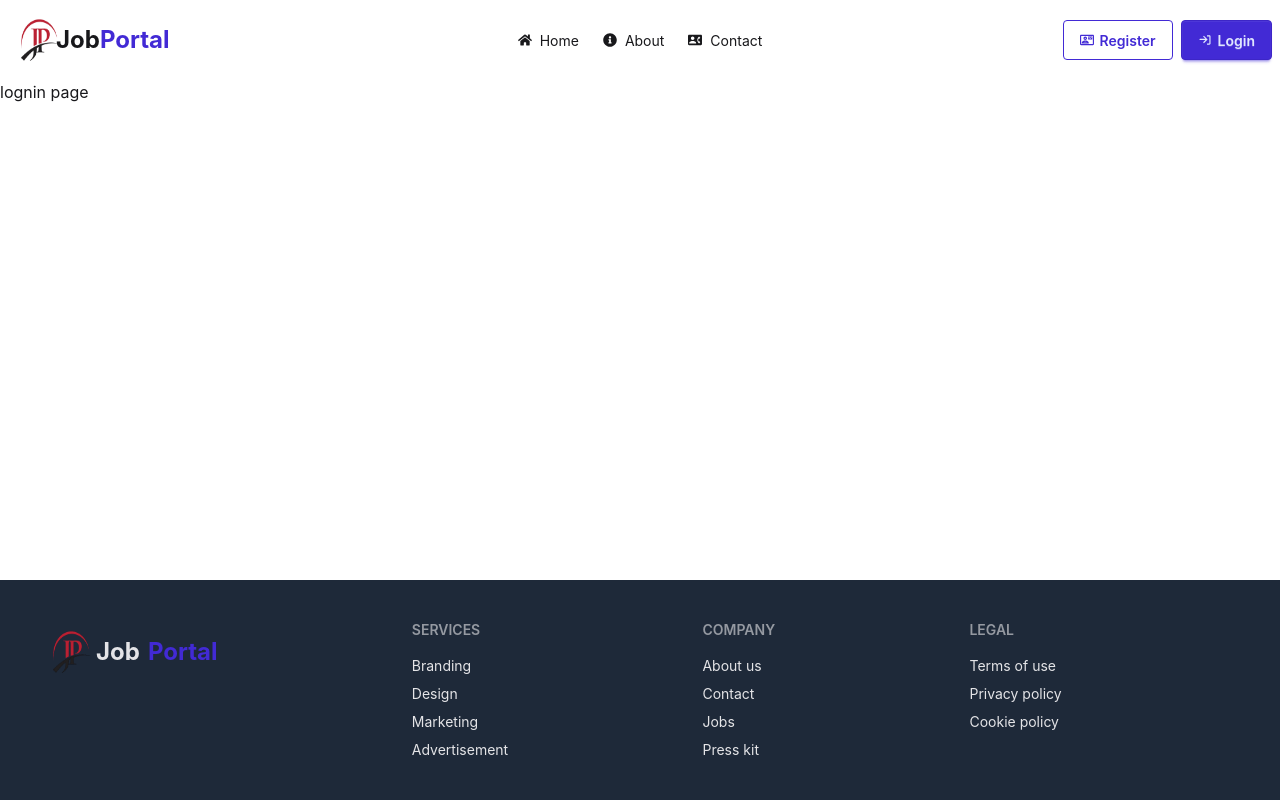
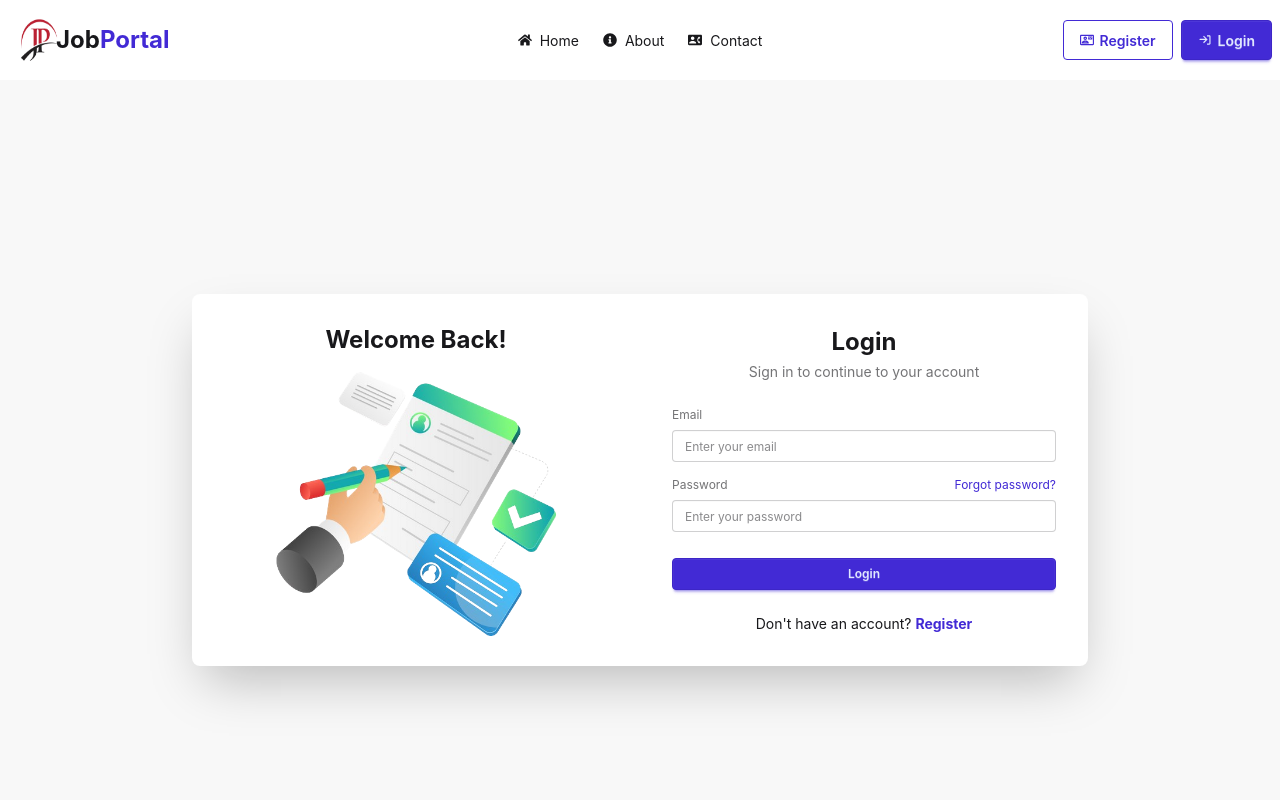
Before and after one commit to mohammademon393/jobPortal-client, a React (Vite) app: page /login in a window 1280 px wide. Shown: the top 800 px of the page. Built offline with nearby package versions, Linux system fonts and the light colour scheme; no server answers.

Commit message:
Setup firebase authentication system. Create auth context and provider. install toast

```diff
--- a/package.json
+++ b/package.json
@@ -15,6 +15,7 @@
     "lottie-react": "^2.4.2",
     "react": "^19.2.7",
     "react-dom": "^19.2.7",
+    "react-hot-toast": "^2.6.1",
     "react-icons": "^5.7.0",
     "react-router": "^8.0.1",
     "tailwindcss": "^4.3.1"
--- /dev/null
+++ b/src/context/authContext/AuthContext.jsx
@@ -0,0 +1,5 @@
+import { createContext } from "react";
+
+const AuthContext = createContext(null);
+
+export default AuthContext;
--- /dev/null
+++ b/src/context/authContext/AuthProvider.jsx
@@ -0,0 +1,43 @@
+import React, { useEffect, useState } from 'react';
+import AuthContext from './AuthContext';
+import auth from '../../firebase/firebase.init'
+import { getAuth, createUserWithEmailAndPassword, onAuthStateChanged, signInWithEmailAndPassword } from "firebase/auth";
+
+const AuthProvider = ({children}) => {
+    const [user, setUser] = useState(null);
+    const [loading, setLoading] = useState(true);
+
+    const createUser = (email, password) => {
+        setLoading(true);
+        return createUserWithEmailAndPassword(auth, email, password);
+    }
+// login user with email and password
+const signIn = (email, password) => {
+  return signInWithEmailAndPassword(auth, email, password);
+};
+    // auth on changed
+    useEffect(() =>{
+        const unsubscribe = onAuthStateChanged(auth, (currentUser) => {
+            setUser(currentUser);
+            setLoading(false);
+            console.log('Current User:', currentUser);
+        });
+
+        return () => unsubscribe();
+    }, [])
+
+    const authInfo = {
+        // Add your authentication logic and state here
+        user,
+        createUser,
+        signIn,
+        loading,
+    };
+    return (
+       <AuthContext.Provider value={authInfo}>
+        {children}
+       </AuthContext.Provider>
+    );
+};
+
+export default AuthProvider;
--- /dev/null
+++ b/src/firebase/firebase.init.js
@@ -0,0 +1,22 @@
+// Import the functions you need from the SDKs you need
+import { initializeApp } from "firebase/app";
+import { getAuth } from "firebase/auth";
+// TODO: Add SDKs for Firebase products that you want to use
+// https://firebase.google.com/docs/web/setup#available-libraries
+
+// Your web app's Firebase configuration
+const firebaseConfig = {
+    apiKey: import.meta.env.VITE_apiKey,
+    authDomain: import.meta.env.VITE_authDomain,
+    projectId: import.meta.env.VITE_projectId,
+    storageBucket: import.meta.env.VITE_storageBucket,
+    messagingSenderId: import.meta.env.VITE_messagingSenderId,
+    appId: import.meta.env.VITE_appId,
+};
+
+// Initialize Firebase
+const app = initializeApp(firebaseConfig);
+// Initialize Firebase Authentication and get a reference to the service
+const auth = getAuth(app);
+
+export default auth;
--- a/src/main.jsx
+++ b/src/main.jsx
@@ -1,14 +1,16 @@
 import { StrictMode } from 'react'
 import { createRoot } from 'react-dom/client'
 import './index.css'
-import App from './App.jsx'
 import { RouterProvider } from 'react-router';
 import router from './router/router.jsx';
+import AuthProvider from './context/authContext/AuthProvider.jsx';
 
 
 
 createRoot(document.getElementById("root")).render(
   <StrictMode>
-    <RouterProvider router={router} />,
+    <AuthProvider>
+      <RouterProvider router={router} />
+    </AuthProvider>
   </StrictMode>,
 );
--- a/src/pages/Auth/Login.jsx
+++ b/src/pages/Auth/Login.jsx
@@ -1,11 +1,109 @@
-import React from 'react';
+import React, { useContext } from "react";
+import { Link, useNavigate } from "react-router";
+import { MdOutlineEmail } from "react-icons/md";
+import { RiLockPasswordLine } from "react-icons/ri";
+import AuthContext from "../../context/authContext/AuthContext";
+import img from "../../assets/registerLogin.png";
 
 const Login = () => {
-    return (
-        <div>
-            lognin page
+  const { signIn } = useContext(AuthContext);
+  const navigate = useNavigate();
+
+  const handleLogin = (e) => {
+    e.preventDefault();
+
+    const form = e.target;
+    const email = form.email.value;
+    const password = form.password.value;
+
+    signIn(email, password)
+      .then((result) => {
+        console.log(result.user);
+
+        navigate("/");
+      })
+      .catch((error) => {
+        console.error(error);
+        toast.error(error.message);
+      });
+  };
+
+  return (
+    <div className="hero bg-base-200 min-h-screen px-4 py-8">
+      <div className="hero-content w-full max-w-4xl p-0">
+        {/* Main Card */}
+        <div className="card bg-base-100 shadow-2xl w-full overflow-hidden">
+          <div className="flex flex-col md:flex-row">
+            {/* Left Side - Image */}
+            <div className="w-full md:w-1/2 p-6 flex flex-col items-center justify-center text-center">
+              <h1 className="text-2xl font-bold">Welcome Back!</h1>
+              <img
+                src={img}
+                alt="Login"
+                className="w-3/4 max-w-xs mx-auto mt-4"
+              />
+            </div>
+
+            {/* Right Side - Login Form */}
+            <div className="w-full md:w-1/2 p-6 sm:p-8">
+              <h2 className="text-2xl font-bold text-center">Login</h2>
+              <p className="text-center text-base-content/60 text-sm mt-1">
+                Sign in to continue to your account
+              </p>
+
+              <form onSubmit={handleLogin} className="mt-5">
+                <fieldset className="fieldset">
+                  <label className="label">Email</label>
+                  <input
+                    type="email"
+                    name="email"
+                    className="input input-sm w-full"
+                    placeholder="Enter your email"
+                    required
+                  />
+
+                  <div className="flex justify-between items-center mt-2">
+                    <label className="label">Password</label>
+                    <Link
+                      to="/forgot-password"
+                      className="text-xs text-primary hover:underline"
+                    >
+                      Forgot password?
+                    </Link>
+                  </div>
+
+                  <input
+                    type="password"
+                    name="password"
+                    className="input input-sm w-full"
+                    placeholder="Enter your password"
+                    required
+                  />
+
+                  <button
+                    type="submit"
+                    className="btn btn-primary btn-sm mt-5 w-full"
+                  >
+                    Login
+                  </button>
+                </fieldset>
+              </form>
+
+              <p className="text-center mt-5 text-sm">
+                Don't have an account?{" "}
+                <Link
+                  to="/register"
+                  className="text-primary font-bold hover:underline"
+                >
+                  Register
+                </Link>
+              </p>
+            </div>
+          </div>
         </div>
-    );
+      </div>
+    </div>
+  );
 };
 
 export default Login;
--- a/src/pages/Auth/Register.jsx
+++ b/src/pages/Auth/Register.jsx
@@ -1,8 +1,11 @@
-import React from "react";
-import lottieData from "../../assets/lottie/ansLotte.json";
-import Lottie from "lottie-react";
+import React, { useContext } from "react";
+import AuthContext from "../../context/authContext/AuthContext";
+import { Link } from "react-router";
+import img from "../../assets/registerLogin.png";
 
 const Register = () => {
+  const { createUser } = useContext(AuthContext);
+
   const handleRegister = (e) => {
     e.preventDefault();
 
@@ -24,62 +27,89 @@ const Register = () => {
       return toast.error("At least one number required");
     }
 
-    console.log({ name, email, password });
+    // Create user with email and password
+    createUser(email, password)
+      .then((result) => {
+        const user = result.user;
+        console.log(user);
+      })
+      .catch((error) => {
+        console.error(error);
+      });
   };
 
   return (
-    <div className="hero bg-base-200 min-h-screen">
-      <div className="hero-content flex-col lg:flex-row-reverse">
-        {/* Animation section */}
-        <div className="text-center lg:text-left">
-          <h1 className="text-4xl font-bold">Create Your Account!</h1>
-
-          {/* <Lottie
-            animationData={lottieData}
-            className="w-full max-w-md mx-auto"
-          /> */}
+    <div className="hero bg-base-200 min-h-screen px-4 py-5">
+      <div className="hero-content w-full max-w-4xl p-0">
+        {/* Main Card */}
+        <div className="card bg-base-100 shadow-2xl w-full overflow-hidden">
+          <div className="flex flex-col md:flex-row">
+            {/* Left Side - Image */}
+            <div className="w-full md:w-1/2 p-6 flex flex-col items-center justify-center text-center">
+              <h1 className="text-2xl font-bold">Create Your Account!</h1>
+              <img
+                src={img}
+                alt="Register"
+                className="w-3/4 max-w-xs mx-auto mt-4"
+              />
             </div>
 
-        {/* Register form */}
-        <div className="card bg-base-100 w-full max-w-sm shrink-0 shadow-2xl">
-          <div className="card-body">
+            {/* Right Side - Register Form */}
+            <div className="w-full md:w-1/2 p-6 sm:p-8">
               <h2 className="text-2xl font-bold text-center">Register</h2>
+              <p className="text-center text-base-content/60 text-sm mt-1">
+                Fill in the details to create your account
+              </p>
 
-            <form onSubmit={handleRegister}>
+              <form onSubmit={handleRegister} className="mt-5">
                 <fieldset className="fieldset">
                   <label className="label">Name</label>
                   <input
                     type="text"
                     name="name"
-                  className="input w-full"
+                    className="input input-sm w-full"
                     placeholder="Your name"
                     required
                   />
 
-                <label className="label">Email</label>
+                  <label className="label mt-2">Email</label>
                   <input
                     type="email"
                     name="email"
-                  className="input w-full"
+                    className="input input-sm w-full"
                     placeholder="Email"
                     required
                   />
 
-                <label className="label">Password</label>
+                  <label className="label mt-2">Password</label>
                   <input
                     type="password"
                     name="password"
-                  className="input w-full"
+                    className="input input-sm w-full"
                     placeholder="Password"
                     minLength={6}
                     required
                   />
 
-                <button type="submit" className="btn btn-primary mt-4">
+                  <button
+                    type="submit"
+                    className="btn btn-primary btn-sm mt-5 w-full"
+                  >
                     Register
                   </button>
                 </fieldset>
               </form>
+
+              <p className="text-center mt-5 text-sm">
+                Already have an account?{" "}
+                <Link
+                  to="/login"
+                  className="text-primary font-bold hover:underline"
+                >
+                  Login
+                </Link>
+              </p>
+            </div>
           </div>
         </div>
       </div>
```
Also changed, not shown: src/assets/registerLogin.png (added), 1 other file (tests, documents, lock files or other folders). Lines whose indentation alone changed are shown as unchanged.
